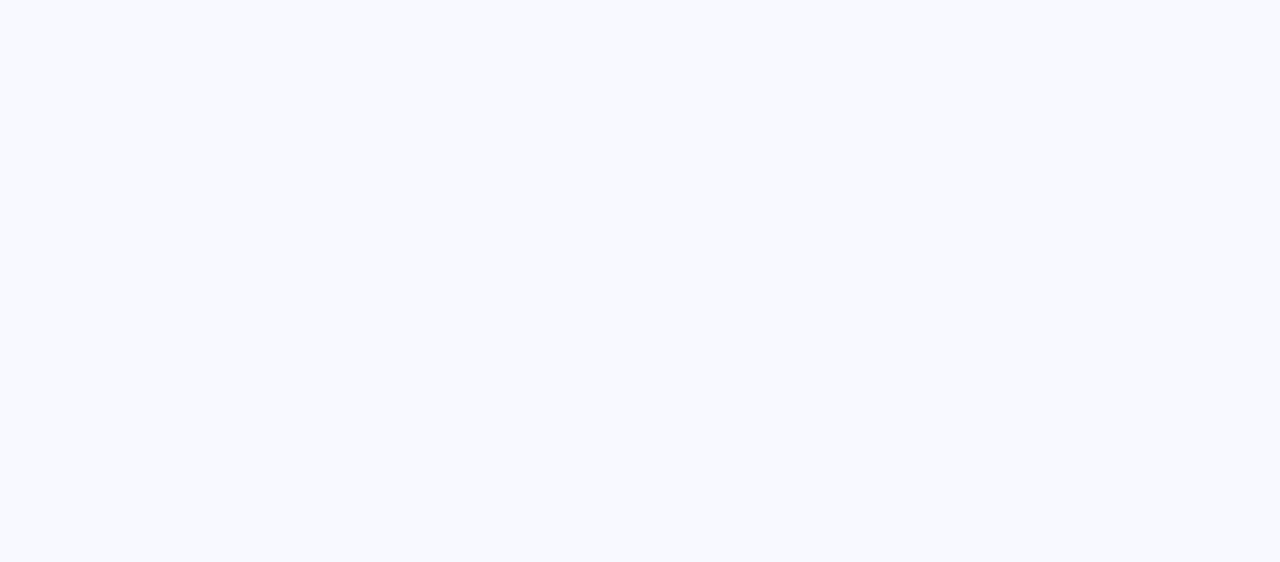
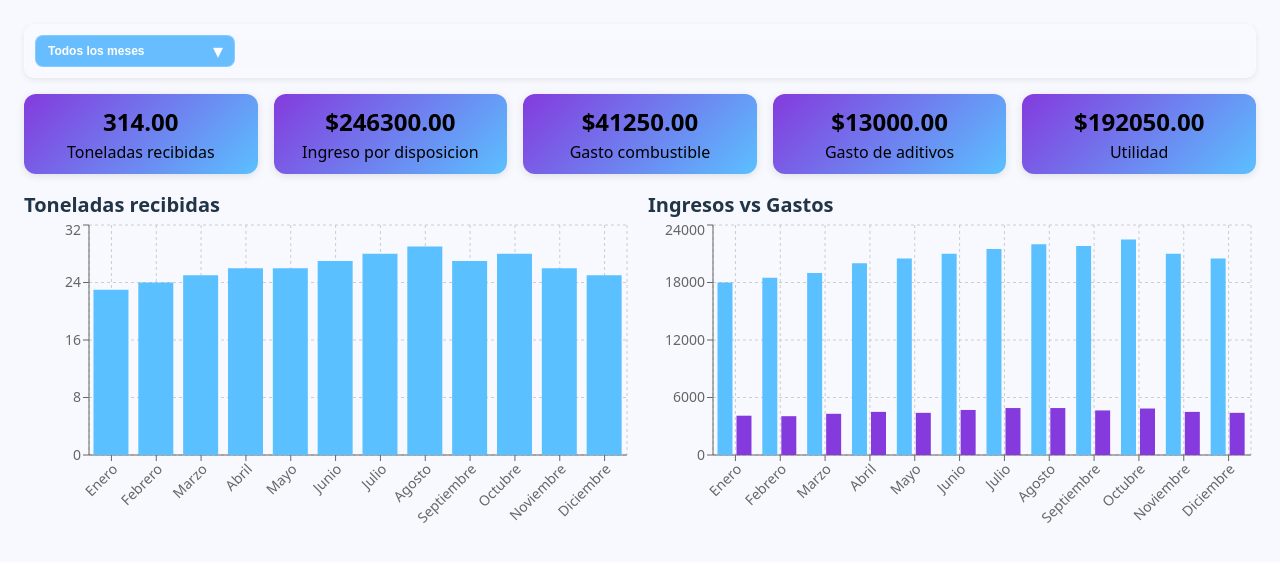
Before and after one commit to RodrigoCF25/DashboardsDisposicionDeResiduos, a React (Vite) app in the folder dashboards/: page /general-dashboard in a window 1280 px wide. Shown: the top 562 px of the page. Built offline with nearby package versions, Linux system fonts and the light colour scheme.

Commit message:
Implemented General Dashboard

```diff
--- a/dashboards/src/pages/GeneralDashboard.jsx
+++ b/dashboards/src/pages/GeneralDashboard.jsx
@@ -8,8 +8,96 @@
 FILTROS: mes
 */
 
+import { useMemo, useState } from "react";
+import { Card } from "../components/Card/Card";
+import { FilterBar } from "../components/FilterBar/FilterBar";
+import { generalData } from "../data/generalData";
+import { BarChart, SimpleBarChart } from "../components/Charts/BarChart/BarChart";
+import styles from "./Dashboard.module.css"
+
+const processedGeneralData = generalData.map((d)=>({
+    ...d,
+    "gasto_total" : d.gasto_aditivos + d.gasto_combustible
+}))
+
 function GeneralDashboard(){
+    const [month, setMonth] = useState("");
 
+    let filteredGeneralData = useMemo(() => {
+        return processedGeneralData.filter((d) => {
+        return month === "" || d.mes === month;
+        });
+    }, [month])
+
+    const {
+        totalToneladasRecibidas,
+        totalIngresoPorDisposicion,
+        totalGastoCombustible,
+        totalGastoAditivos,
+        utilidadOperativa
+    } = useMemo(()=>{
+        const initialValue = {
+            "totalToneladasRecibidas" : 0.0,
+            "totalIngresoPorDisposicion" : 0.0,
+            "totalGastoCombustible" : 0.0,
+            "totalGastoAditivos" : 0.0,
+        }
+        const report = filteredGeneralData.reduce((acc,d)=>{
+            acc["totalToneladasRecibidas"] += d.toneladas
+            acc["totalIngresoPorDisposicion"] += d.ingreso_disposicion
+            acc["totalGastoCombustible"] += d.gasto_combustible
+            acc["totalGastoAditivos"] += d.gasto_aditivos
+            return acc
+        },initialValue)
+
+        report["utilidadOperativa"] = report.totalIngresoPorDisposicion - (report.totalGastoCombustible + report.totalGastoAditivos)
+        return report
+
+    },[filteredGeneralData])
+
+
+    return (
+        <main className={styles.dashboard}>
+            <FilterBar data={generalData} setMonth={setMonth} />
+            <h1>
+            {month || ""}
+            </h1>
+            <div
+            className={styles.cards}
+            >
+               {/*Toneladas recibidas*/}
+                <Card value={totalToneladasRecibidas.toFixed(2)} description={"Toneladas recibidas"} />
+                {/*Ingreso por disposicion*/}
+                <Card value={`$${totalIngresoPorDisposicion.toFixed(2)}`} description={"Ingreso por disposicion"} />
+                {/*Gasto de combustible*/}
+                <Card value={`$${totalGastoCombustible.toFixed(2)}`} description={"Gasto combustible"} />
+                {/*Gasto de aditivos*/}
+                <Card value={`$${totalGastoAditivos.toFixed(2)}`} description={"Gasto de aditivos"} />
+                {/*Utilidad*/}
+                <Card value={`$${utilidadOperativa.toFixed(2)}`} description={"Utilidad"} />
+            </div>
+
+            <div className={styles.charts}>
+                {
+                    !month &&
+                    <BarChart
+                    title="Toneladas recibidas"
+                    data={filteredGeneralData}
+                    xField="mes"
+                    yField="toneladas"
+                    />
+
+                }
+                <SimpleBarChart
+                title="Ingresos vs Gastos"
+                data={filteredGeneralData}
+                xField="mes"
+                yFields={["ingreso_disposicion","gasto_total"]}
+                />
+
+            </div>
+        </main>
+    )
 }
 
 
```
